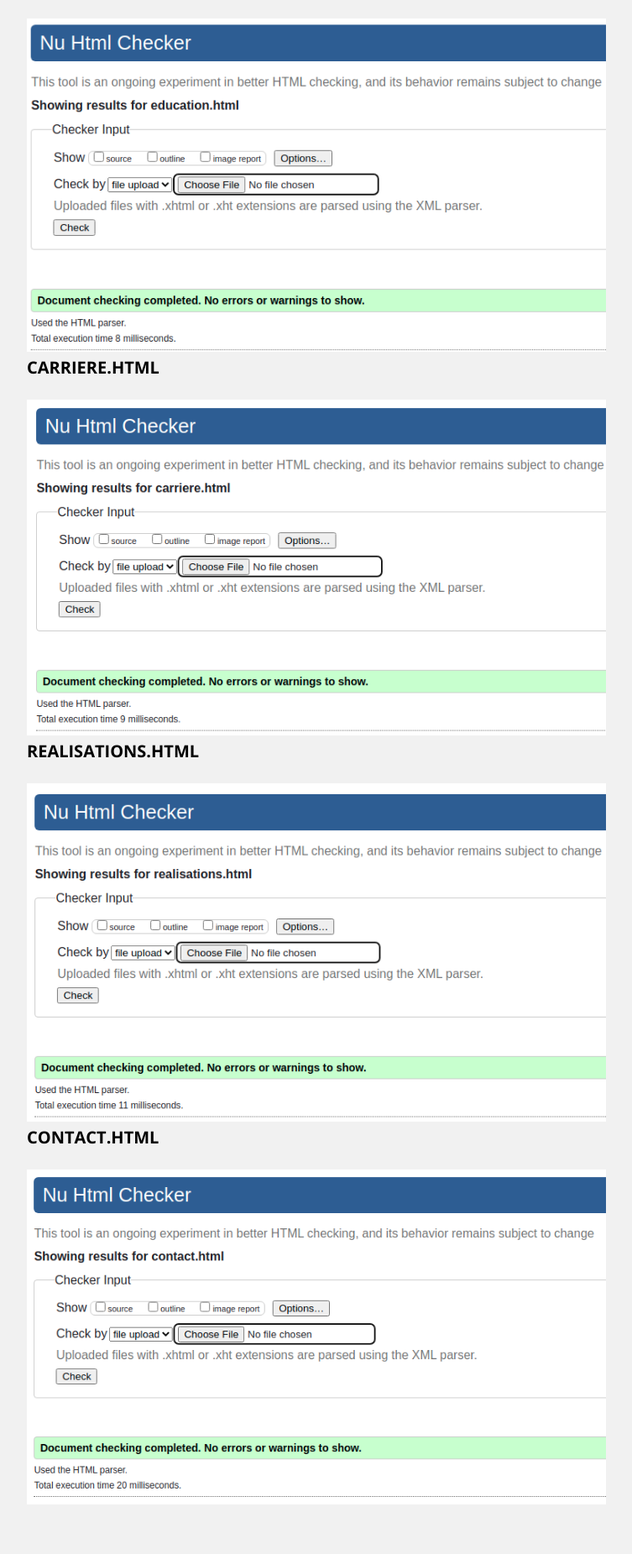
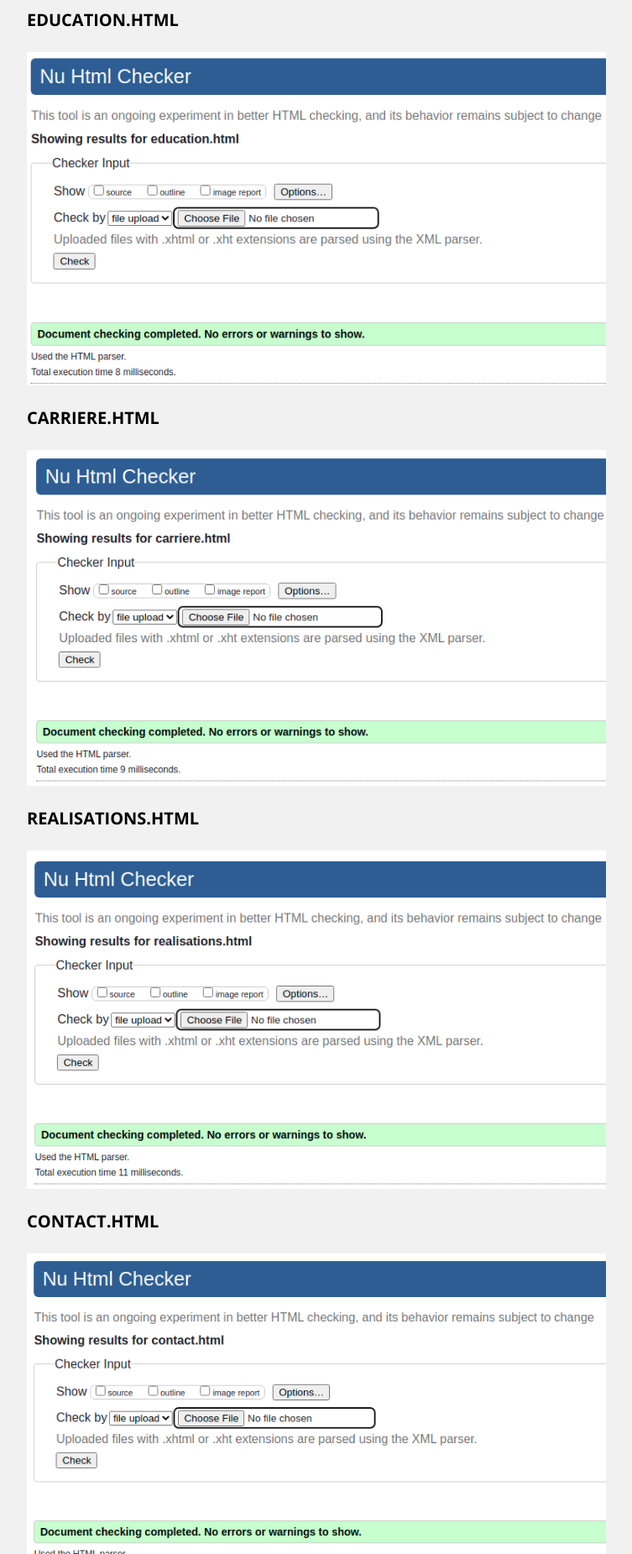
Before and after one commit to PaulineHub/CV-projet, a plain HTML site: page page-validation.html in a window 1280 px wide. Shown: the part 949-2800 px from the top of the page at 84% size, without its empty margins (413-1166 px from the left). Drawn offline with nearby package versions, Linux system fonts and the light colour scheme.

Commit message:
padding page validation

```diff
--- a/css/style.css
+++ b/css/style.css
@@ -631,6 +631,10 @@ button {
     height: auto;
 }
 
+.extra-padding-top {
+    padding-top: 20px;
+}
+
 /*FOOTER*/
 
 footer {
--- a/page-validation.html
+++ b/page-validation.html
@@ -88,7 +88,7 @@
                     <div class="category-title">
                         <h2>Validation</h2>
                     </div>
-                    <div class="sub-category padding-20">
+                    <div class="sub-category extra-padding-top">
                         <div class="sub-category-header-wrapper">
                             <h3>Index.html</h3>
                         </div>
@@ -96,7 +96,7 @@
                             <img src="./img/validation-indexhtml.png" alt="validation page index" class="img-responsive">
                         </div>
                     </div>
-                    <div class="sub-category padding-20">
+                    <div class="sub-category extra-padding-top">
                         <div class="sub-category-header-wrapper">
                             <h3>Education.html</h3>
                         </div>
@@ -104,7 +104,7 @@
                             <img src="./img/validation-education.png" alt="validation page education" class="img-responsive">
                         </div>
                     </div>
-                    <div class="sub-category padding-20">
+                    <div class="sub-category extra-padding-top">
                         <div class="sub-category-header-wrapper">
                             <h3>Carriere.html</h3>
                         </div>
@@ -112,7 +112,7 @@
                             <img src="./img/validation-carriere.png" alt="validation page carriere" class="img-responsive">
                         </div>
                     </div>
-                    <div class="sub-category padding-20">
+                    <div class="sub-category extra-padding-top">
                         <div class="sub-category-header-wrapper">
                             <h3>Realisations.html</h3>
                         </div>
@@ -120,7 +120,7 @@
                             <img src="./img/validation-realisations.png" alt="validation page realisations" class="img-responsive">
                         </div>
                     </div>
-                    <div class="sub-category padding-20">
+                    <div class="sub-category extra-padding-top">
                         <div class="sub-category-header-wrapper">
                             <h3>Contact.html</h3>
                         </div>
```
